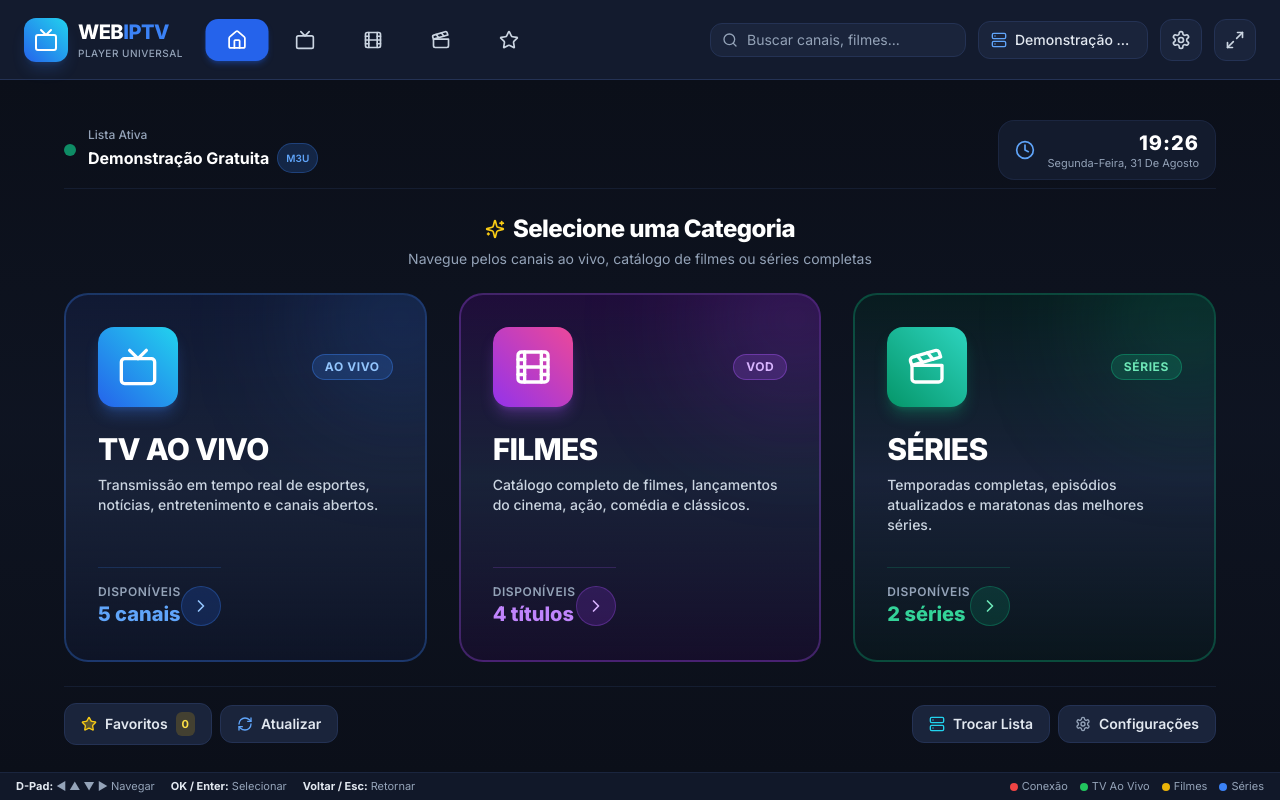
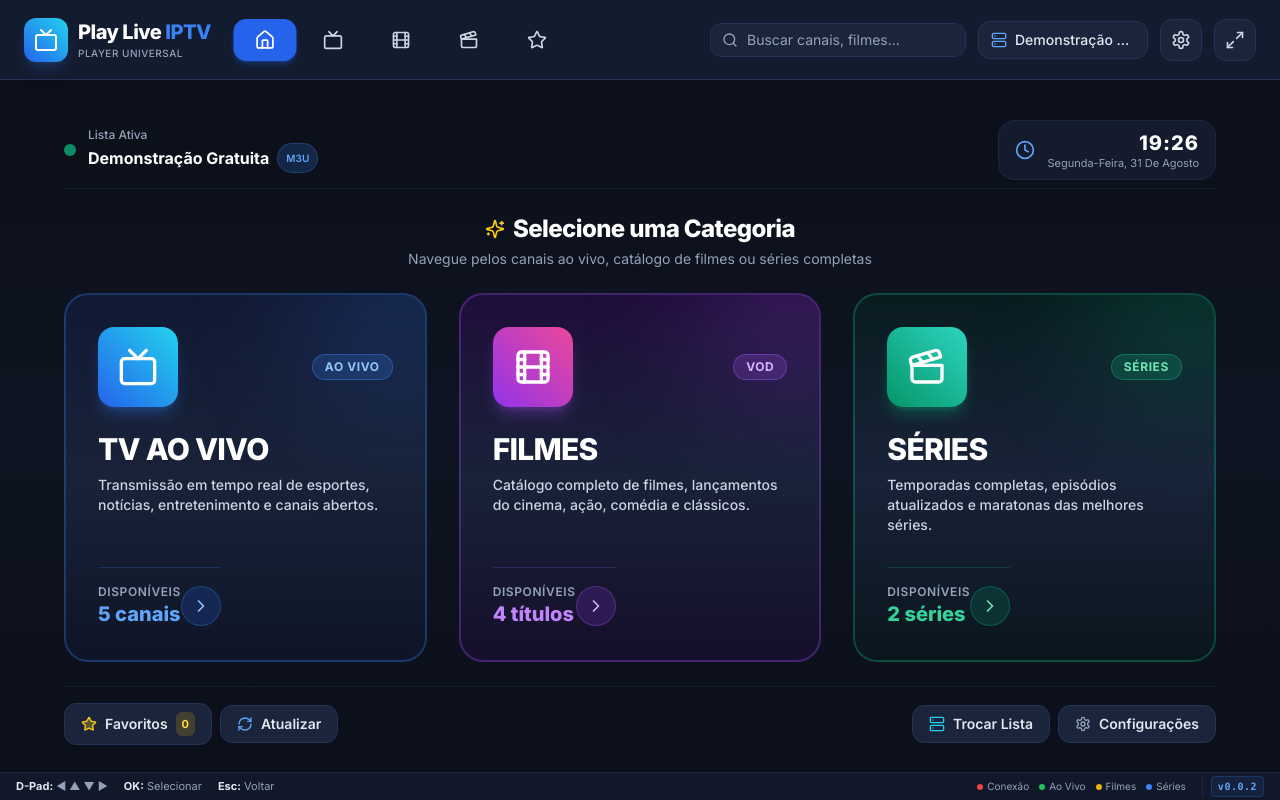
Before and after one commit to Gilsonei10/Teste, a React (Vite) app: page / in a window 1280 px wide. Built offline with nearby package versions, Linux system fonts and the light colour scheme.

Commit message:
v0.0.2: update brand to Play Live IPTV and versioning footer

```diff
--- a/package.json
+++ b/package.json
@@ -1,7 +1,7 @@
 {
   "name": "web-iptv-player",
   "private": true,
-  "version": "1.0.0",
+  "version": "0.0.2",
   "type": "module",
   "scripts": {
     "dev": "vite",
--- a/src/App.tsx
+++ b/src/App.tsx
@@ -12,6 +12,7 @@ import { SettingsModal } from './components/Modals/SettingsModal';
 import { MovieDetailsModal } from './components/Modals/MovieDetailsModal';
 import { SeriesDetailsModal } from './components/Modals/SeriesDetailsModal';
 import { useSpatialNav } from './hooks/useSpatialNav';
+import { APP_VERSION } from './version';
 
 const MainLayout: React.FC = () => {
   const {
@@ -68,32 +69,40 @@ const MainLayout: React.FC = () => {
       </div>
 
       {/* Smart TV Remote Control Helper Footer */}
-      <div className="h-7 bg-tv-surface/80 border-t border-tv-border/50 px-4 flex items-center justify-between text-[11px] text-slate-400 select-none shrink-0">
-        <div className="flex items-center gap-4">
+      <div className="h-7 bg-tv-surface/80 border-t border-tv-border/50 px-3 md:px-4 flex items-center justify-between text-[11px] text-slate-400 select-none shrink-0">
+        <div className="flex items-center gap-3 sm:gap-4 overflow-hidden text-ellipsis whitespace-nowrap">
           <span>
-            <strong className="text-slate-200">D-Pad:</strong> ◀ ▲ ▼ ▶ Navegar
+            <strong className="text-slate-200">D-Pad:</strong> ◀ ▲ ▼ ▶
           </span>
           <span>
-            <strong className="text-slate-200">OK / Enter:</strong> Selecionar
+            <strong className="text-slate-200">OK:</strong> Selecionar
           </span>
           <span>
-            <strong className="text-slate-200">Voltar / Esc:</strong> Retornar
+            <strong className="text-slate-200">Esc:</strong> Voltar
           </span>
         </div>
 
-        <div className="hidden md:flex items-center gap-3">
+        <div className="flex items-center gap-3 sm:gap-4 shrink-0">
+          <div className="hidden lg:flex items-center gap-2.5 text-[10px]">
             <span className="flex items-center gap-1">
-            <span className="w-2 h-2 rounded-full bg-red-500" /> Conexão
+              <span className="w-1.5 h-1.5 rounded-full bg-red-500" /> Conexão
             </span>
             <span className="flex items-center gap-1">
-            <span className="w-2 h-2 rounded-full bg-green-500" /> TV Ao Vivo
+              <span className="w-1.5 h-1.5 rounded-full bg-green-500" /> Ao Vivo
             </span>
             <span className="flex items-center gap-1">
-            <span className="w-2 h-2 rounded-full bg-yellow-500" /> Filmes
+              <span className="w-1.5 h-1.5 rounded-full bg-yellow-500" /> Filmes
             </span>
             <span className="flex items-center gap-1">
-            <span className="w-2 h-2 rounded-full bg-blue-500" /> Séries
+              <span className="w-1.5 h-1.5 rounded-full bg-blue-500" /> Séries
             </span>
+          </div>
+
+          <div className="flex items-center gap-1.5 pl-2 border-l border-tv-border/60">
+            <span className="px-1.5 py-0.5 rounded bg-blue-500/10 text-blue-400 border border-blue-500/20 font-mono text-[10px] font-semibold tracking-wider">
+              v{APP_VERSION}
+            </span>
+          </div>
         </div>
       </div>
 
--- a/src/components/Common/Navbar.tsx
+++ b/src/components/Common/Navbar.tsx
@@ -48,7 +48,7 @@ export const Navbar: React.FC = () => {
           </div>
           <div className="hidden sm:block">
             <h1 className="font-extrabold text-lg md:text-xl tracking-tight text-white leading-none">
-              WEB<span className="text-blue-500">IPTV</span>
+              Play Live <span className="text-blue-500">IPTV</span>
             </h1>
             <p className="text-[10px] text-slate-400 font-medium tracking-wider uppercase">Player Universal</p>
           </div>
--- /dev/null
+++ b/src/version.ts
@@ -0,0 +1 @@
+export const APP_VERSION = '0.0.2';
```
Also changed, not shown: 2 other files (tests, documents, lock files or other folders). Lines whose indentation alone changed are shown as unchanged.
